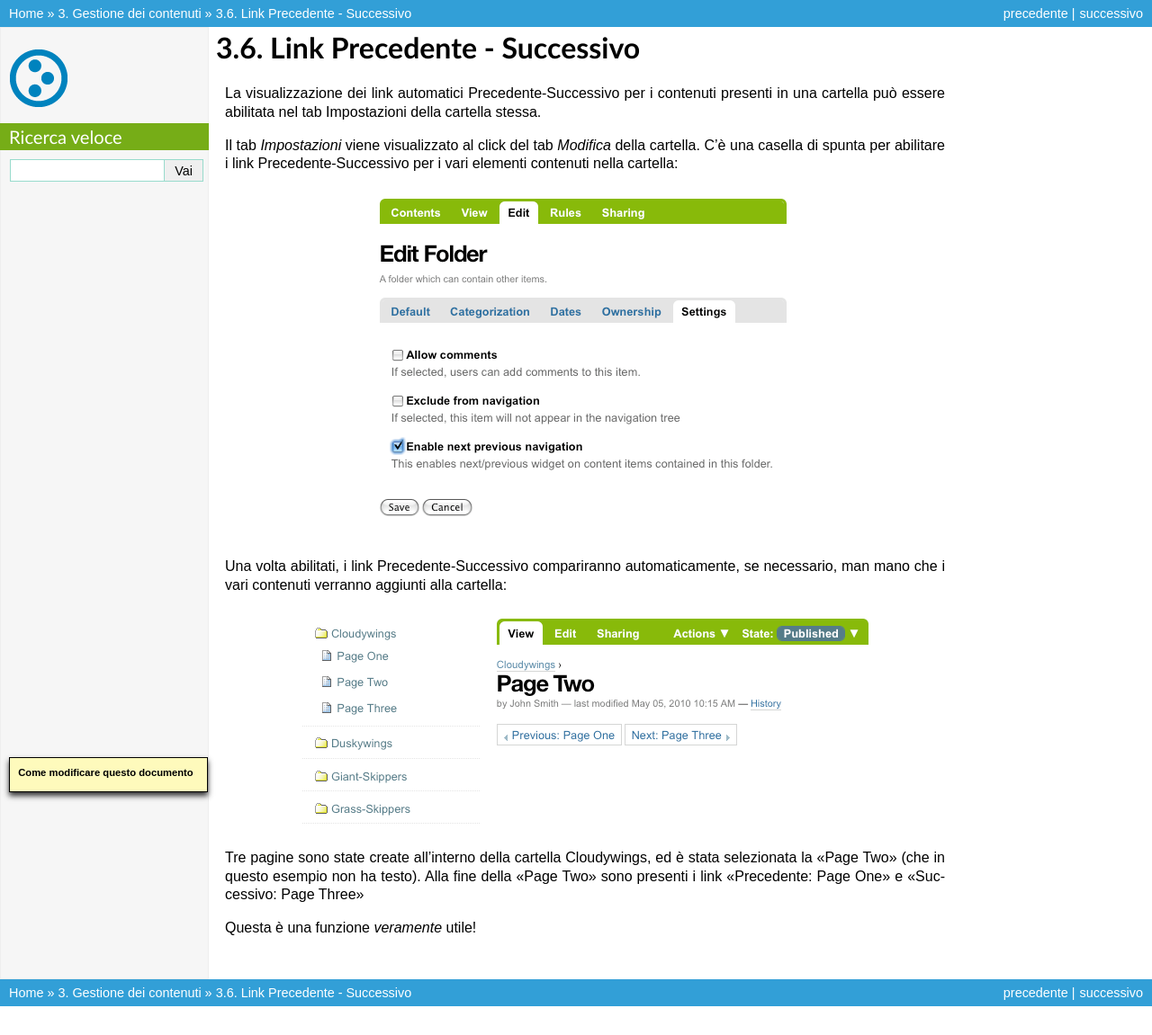
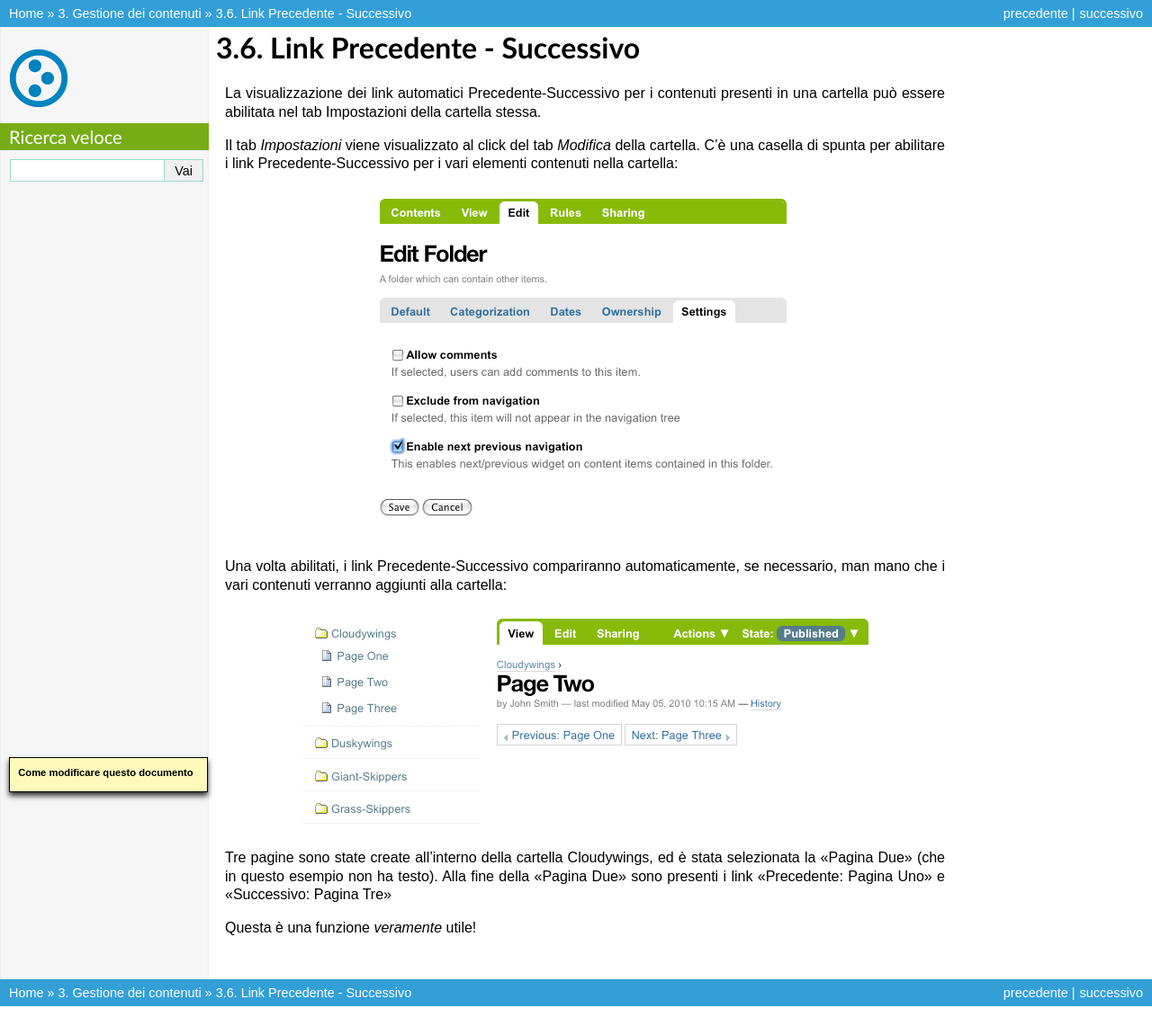
Before and after one commit to plone-it/collective.italiandocumentation, a Sphinx documentation site: the page built from source/managing-content/previous-next-links.rst, in a window 1280 px wide. Shown: the whole page at 90% size. Built offline with Sphinx 7.4.7, drawn with Linux system fonts in a browser that asks for light colours; pages that are not in the unit, such as notebooks, are missing from menus.

Commit message:
Update previous-next-links.rst

```diff
--- a/source/managing-content/previous-next-links.rst
+++ b/source/managing-content/previous-next-links.rst
@@ -23,7 +23,7 @@ mano che i vari contenuti verranno aggiunti alla cartella:
    :alt:
 
 Tre pagine sono state create all'interno della cartella Cloudywings, ed è
-stata selezionata la "Page Two" (che in questo esempio non ha testo). Alla fine della
-"Page Two" sono presenti i link "Precedente: Page One" e "Successivo: Page Three"
+stata selezionata la "Pagina Due" (che in questo esempio non ha testo). Alla fine della
+"Pagina Due" sono presenti i link "Precedente: Pagina Uno" e "Successivo: Pagina Tre"
 
 Questa è una funzione *veramente* utile!
```
